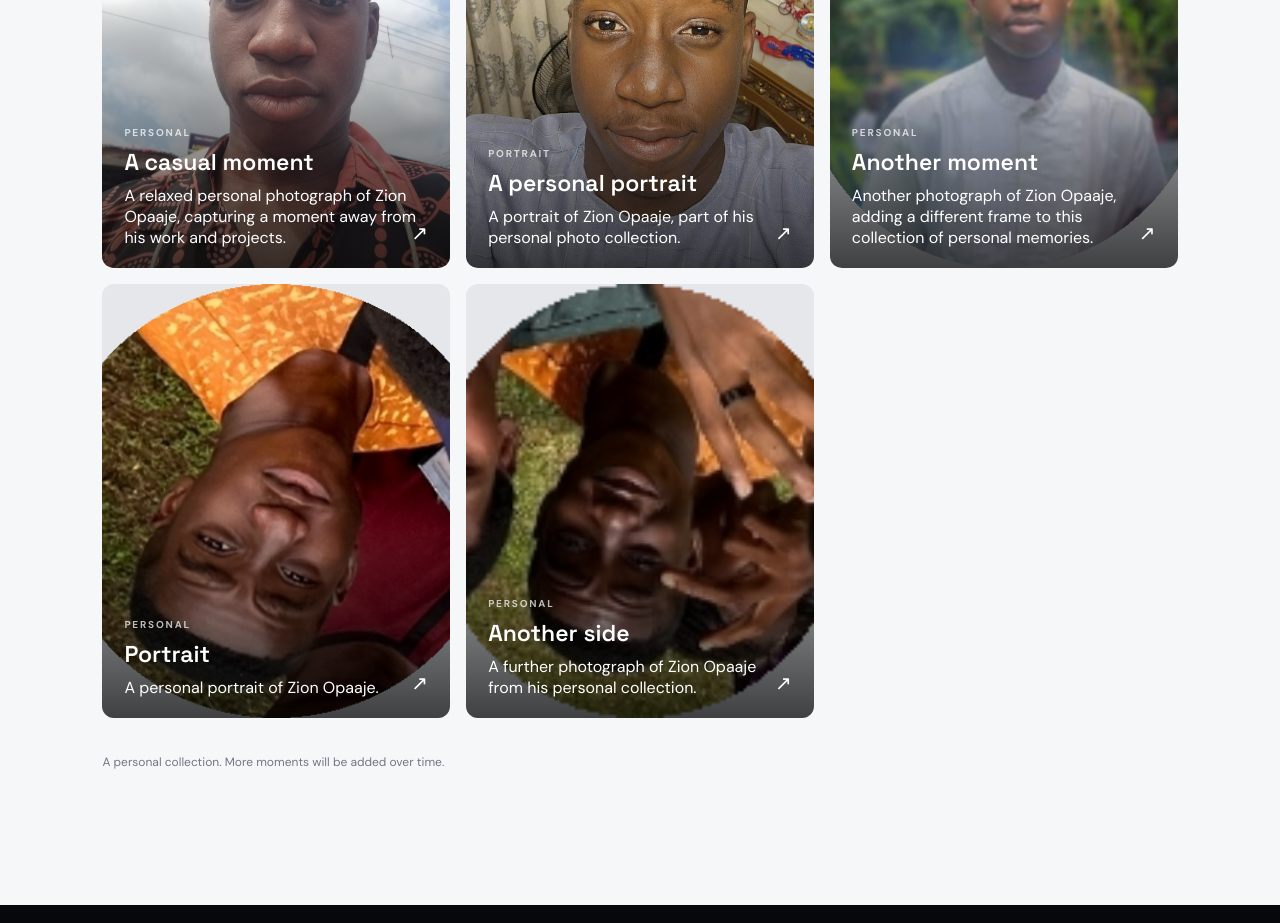
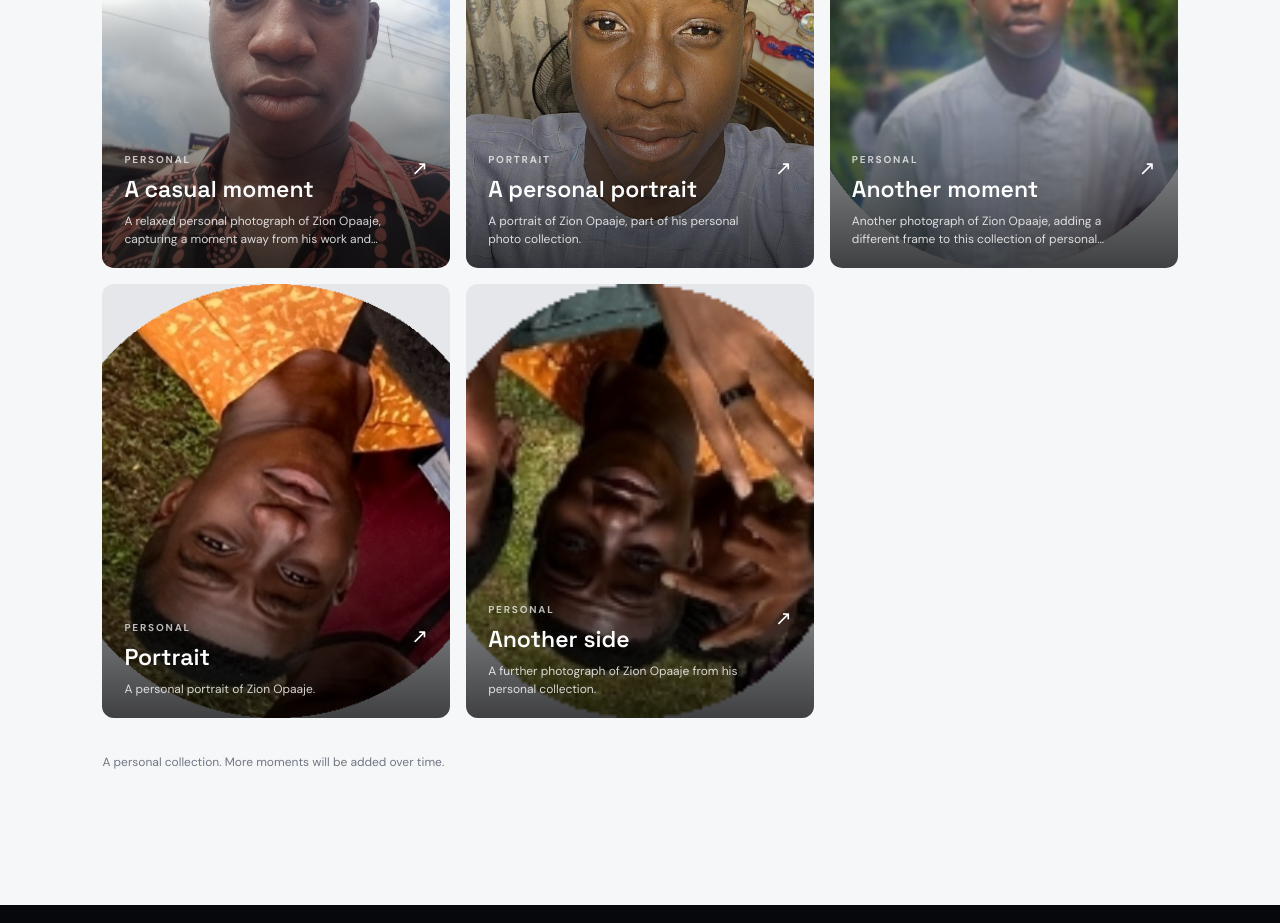
Before and after one commit to MEGATRON300924/zionopaaje, a Next.js app: page /gallery in a window 1280 px wide. Shown: the part 1660-2583 px from the top of the page. Built offline with nearby package versions, Linux system fonts and the light colour scheme.

Commit message:
Style gallery photo descriptions

```diff
--- a/app/globals.css
+++ b/app/globals.css
@@ -227,3 +227,8 @@
 .gallery-lightbox-count{position:absolute;bottom:24px;color:#fff;font-size:11px;letter-spacing:2px}
 @media(max-width:900px){.gallery-feature{grid-template-columns:1fr}.gallery-feature-image,.gallery-feature-image img{min-height:380px;max-height:560px}.gallery-grid{grid-template-columns:repeat(2,minmax(0,1fr))}.gallery-tile{min-height:300px}.gallery-section-heading{align-items:flex-start;flex-direction:column;gap:5px}}
 @media(max-width:560px){.gallery-hero h1{letter-spacing:-3px}.gallery-section{padding-top:35px}.gallery-grid{grid-template-columns:1fr}.gallery-tile{aspect-ratio:5/4;min-height:300px}.gallery-feature-image,.gallery-feature-image img{min-height:300px}.gallery-feature-copy{padding:28px 22px}.gallery-lightbox{padding:70px 15px}.gallery-lightbox button{width:40px;height:40px}.gallery-prev{left:8px}.gallery-next{right:8px}}
+
+.gallery-tile-caption{padding-right:25px}
+.gallery-tile-description{font:400 12px/1.5 "DM Sans",sans-serif;color:rgba(255,255,255,.82);max-width:95%;display:-webkit-box;-webkit-line-clamp:2;-webkit-box-orient:vertical;overflow:hidden}
+.gallery-tile-caption i{top:2px;bottom:auto}
+@media(max-width:560px){.gallery-tile-description{font-size:12px}}
```
